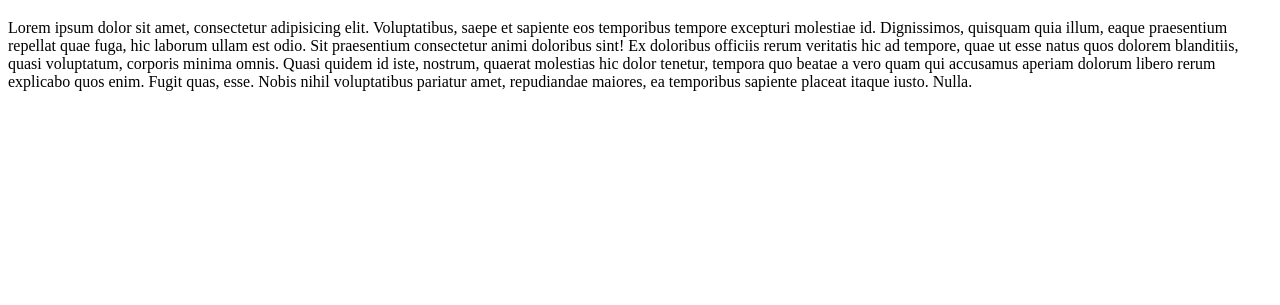
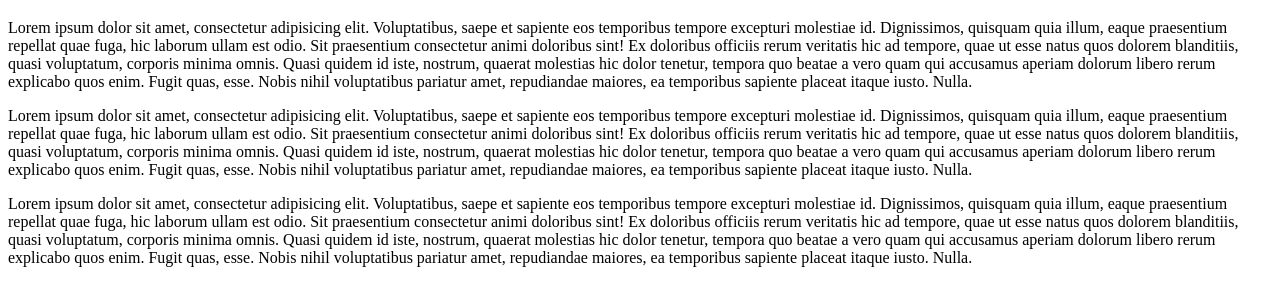
Before and after one commit to dmytroTsmots/6-vcs-advanced, a plain HTML site: page index.html in a window 1280 px wide. Shown: the part 61-366 px from the top of the page. Drawn offline with Linux system fonts and the light colour scheme.

Commit message:
added changes to index.html file gh-pages branch

```diff
--- a/index.html
+++ b/index.html
@@ -7,5 +7,7 @@
 <body>
 	<h1>Hello World!</h1>
 	<p>Lorem ipsum dolor sit amet, consectetur adipisicing elit. Voluptatibus, saepe et sapiente eos temporibus tempore excepturi molestiae id. Dignissimos, quisquam quia illum, eaque praesentium repellat quae fuga, hic laborum ullam est odio. Sit praesentium consectetur animi doloribus sint! Ex doloribus officiis rerum veritatis hic ad tempore, quae ut esse natus quos dolorem blanditiis, quasi voluptatum, corporis minima omnis. Quasi quidem id iste, nostrum, quaerat molestias hic dolor tenetur, tempora quo beatae a vero quam qui accusamus aperiam dolorum libero rerum explicabo quos enim. Fugit quas, esse. Nobis nihil voluptatibus pariatur amet, repudiandae maiores, ea temporibus sapiente placeat itaque iusto. Nulla.</p>
+	<p>Lorem ipsum dolor sit amet, consectetur adipisicing elit. Voluptatibus, saepe et sapiente eos temporibus tempore excepturi molestiae id. Dignissimos, quisquam quia illum, eaque praesentium repellat quae fuga, hic laborum ullam est odio. Sit praesentium consectetur animi doloribus sint! Ex doloribus officiis rerum veritatis hic ad tempore, quae ut esse natus quos dolorem blanditiis, quasi voluptatum, corporis minima omnis. Quasi quidem id iste, nostrum, quaerat molestias hic dolor tenetur, tempora quo beatae a vero quam qui accusamus aperiam dolorum libero rerum explicabo quos enim. Fugit quas, esse. Nobis nihil voluptatibus pariatur amet, repudiandae maiores, ea temporibus sapiente placeat itaque iusto. Nulla.</p>
+	<p>Lorem ipsum dolor sit amet, consectetur adipisicing elit. Voluptatibus, saepe et sapiente eos temporibus tempore excepturi molestiae id. Dignissimos, quisquam quia illum, eaque praesentium repellat quae fuga, hic laborum ullam est odio. Sit praesentium consectetur animi doloribus sint! Ex doloribus officiis rerum veritatis hic ad tempore, quae ut esse natus quos dolorem blanditiis, quasi voluptatum, corporis minima omnis. Quasi quidem id iste, nostrum, quaerat molestias hic dolor tenetur, tempora quo beatae a vero quam qui accusamus aperiam dolorum libero rerum explicabo quos enim. Fugit quas, esse. Nobis nihil voluptatibus pariatur amet, repudiandae maiores, ea temporibus sapiente placeat itaque iusto. Nulla.</p>
 </body>
 </html>
```
